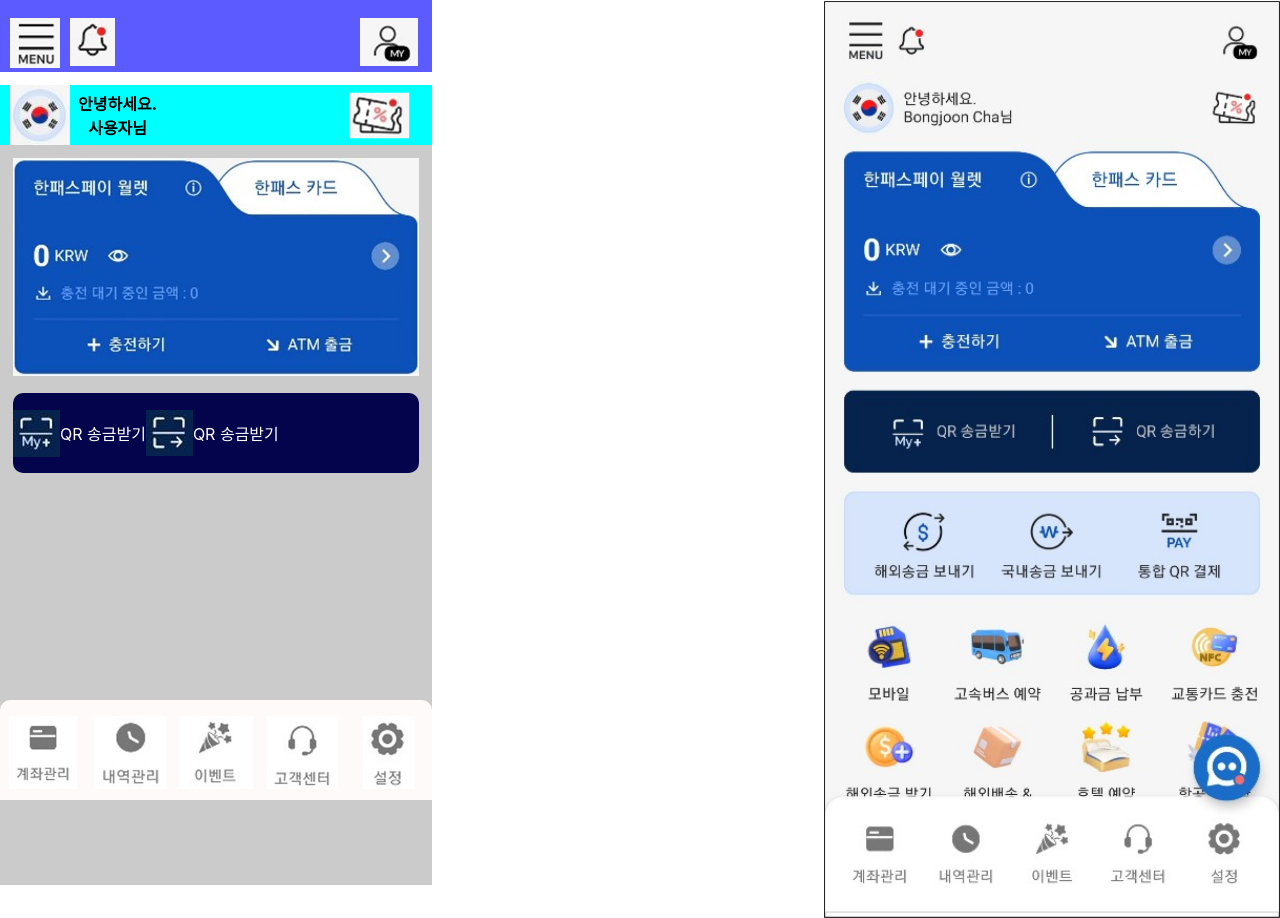
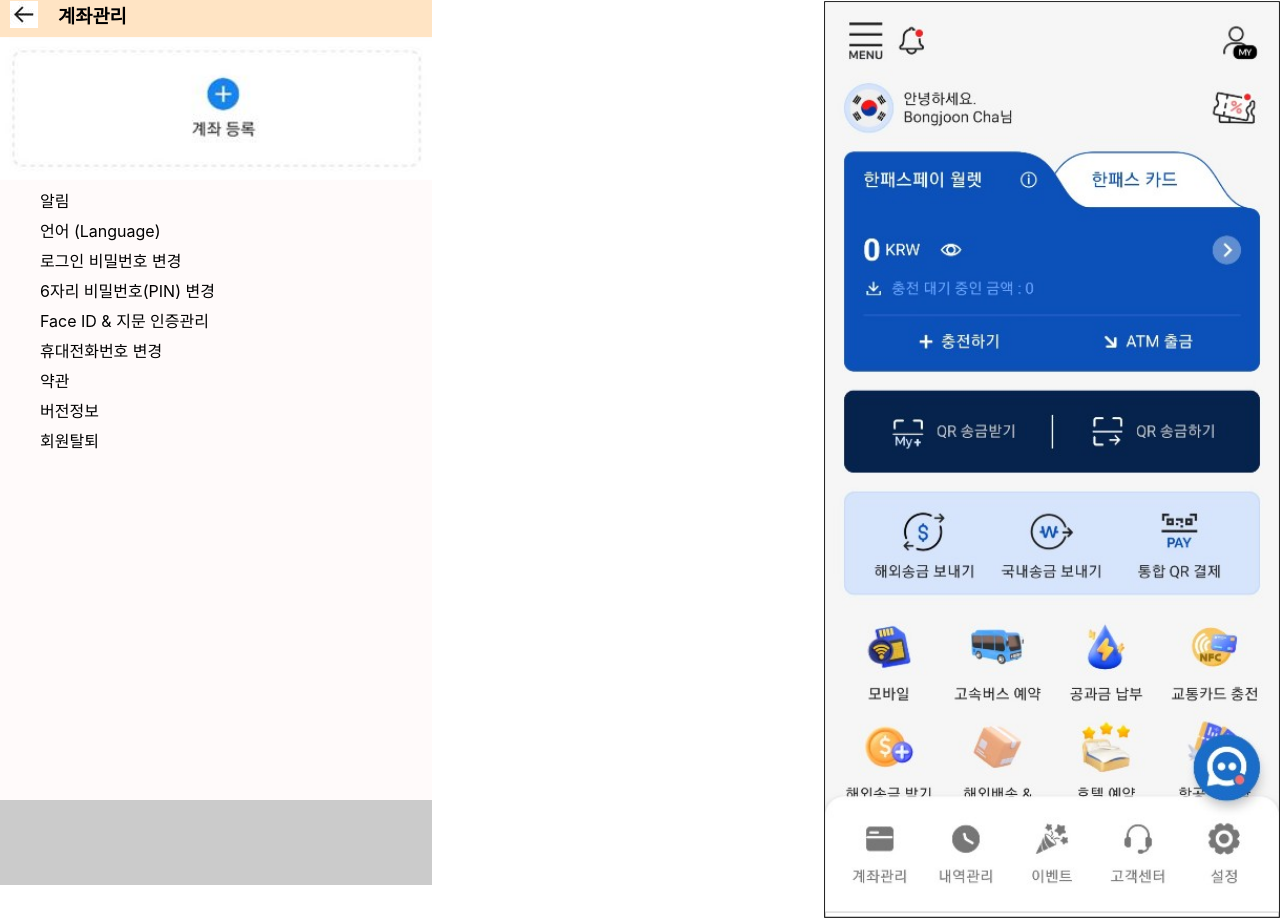
Before and after one commit to bongjooncha/hanpass, a React (Create React App) app in the folder front/: page / in a window 1280 px wide. Built offline with nearby package versions, Linux system fonts and the light colour scheme.

Commit message:
Changes to be committed: 	new file:   front/src/botnav/arrow.JPG 	modified:   front/src/botnav/botnav.css 	modified:   front/src/botnav/botnav.js 	new file:   front/src/botnav/page/accountcreate.JPG

```diff
--- a/front/src/botnav/botnav.css
+++ b/front/src/botnav/botnav.css
@@ -1,12 +1,23 @@
 
 /* BottomNav */
+.BotNavDiv{
+  display: block;
+  height: 900px;
+  background-color: #fffafa;
+  position: fixed;
+  width: 432px;
+  bottom: 0;
+  border-radius: 10px 10px 0 0;
+  padding: 0;
+}
+
+/* main button */
+
 .BottomNav{
-    background-color: #fffafa;
+  display: block;
+  height: 73px;
+  background-color: #878787;
   width: 432px;
-    position: fixed;
-    bottom: 0;
-    height: 100px;
-    border-radius: 10px 10px 0 0;
 }
 
 .BottomNav ul{
@@ -24,3 +35,42 @@
 .BottomNav li a img{
   height: 73px;
 }
+
+/* tab */
+#tab #main{
+  display: flex;
+  background-color: bisque;
+  height: 50px;
+  width: 100%;
+
+  align-items: center;
+  vertical-align: middle;
+}
+
+#tab #main img{
+  margin-left : 10px
+}
+#tab #main h3{
+  margin-left : 20px
+}
+
+/* account management */
+#accman{
+  text-align: center;
+  margin-top: 10px;
+}
+#accman img{
+  scale: 1.2;
+}
+
+
+/* setting */
+#setting{
+  margin-top: 10px;
+}
+
+#setting ul li{
+  list-style: none;
+  width: 100%;
+  height: 30px;
+}
--- a/front/src/botnav/botnav.js
+++ b/front/src/botnav/botnav.js
@@ -6,9 +6,13 @@
 import m4 from "./m4.JPG";
 import m5 from "./m5.JPG";
 
+import arrow from "./arrow.JPG";
+
+import acccre from "./page/accountcreate.JPG"
+
 function Botnav(){
     return(
-        <div>
+        <div className ="BotNavDiv">
             <navbar className = "BottomNav">
                 <ul>
                 <li><a href="#"><img src ={m1} alt="계좌관리"/></a></li>
@@ -18,7 +22,33 @@
                 <li><a href="#"><img src ={m5} alt="설정"/></a></li>
                 </ul>
             </navbar>
+            <div id='tab'>
+                <div id="main">
+                    <img src={arrow}></img>
+                    <h3>계좌관리</h3>
+                </div>
+
+                <div id="accman">
+                    <img src={acccre}></img>
+                </div>
+
+                <div id="setting">
+                    <ul>
+                        <li>알림</li>
+                        <li>언어 (Language)</li>
+                        <li>로그인 비밀번호 변경</li>
+                        <li>6자리 비밀번호(PIN) 변경</li>
+                        <li>Face ID & 지문 인증관리</li>
+                        <li>휴대전화번호 변경</li>
+                        <li>약관</li>
+                        <li>버전정보</li>
+                        <li>회원탈퇴</li>
+                    </ul>
+                </div>
+
+            </div>
         </div>
+
     )
 }
 
```
Also changed, not shown: front/src/botnav/arrow.JPG (added), front/src/botnav/page/accountcreate.JPG (added). Lines whose indentation alone changed are shown as unchanged.
